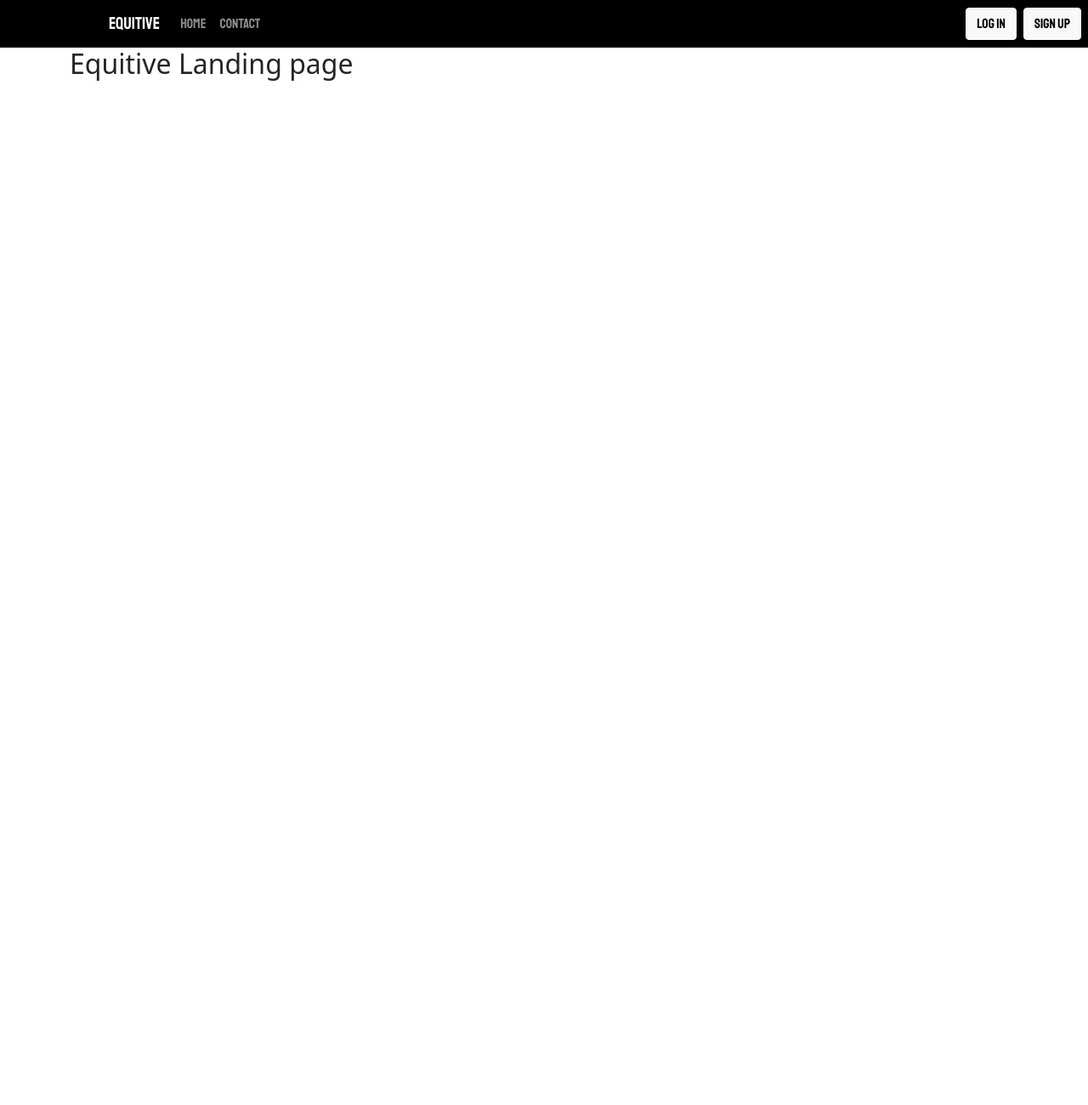
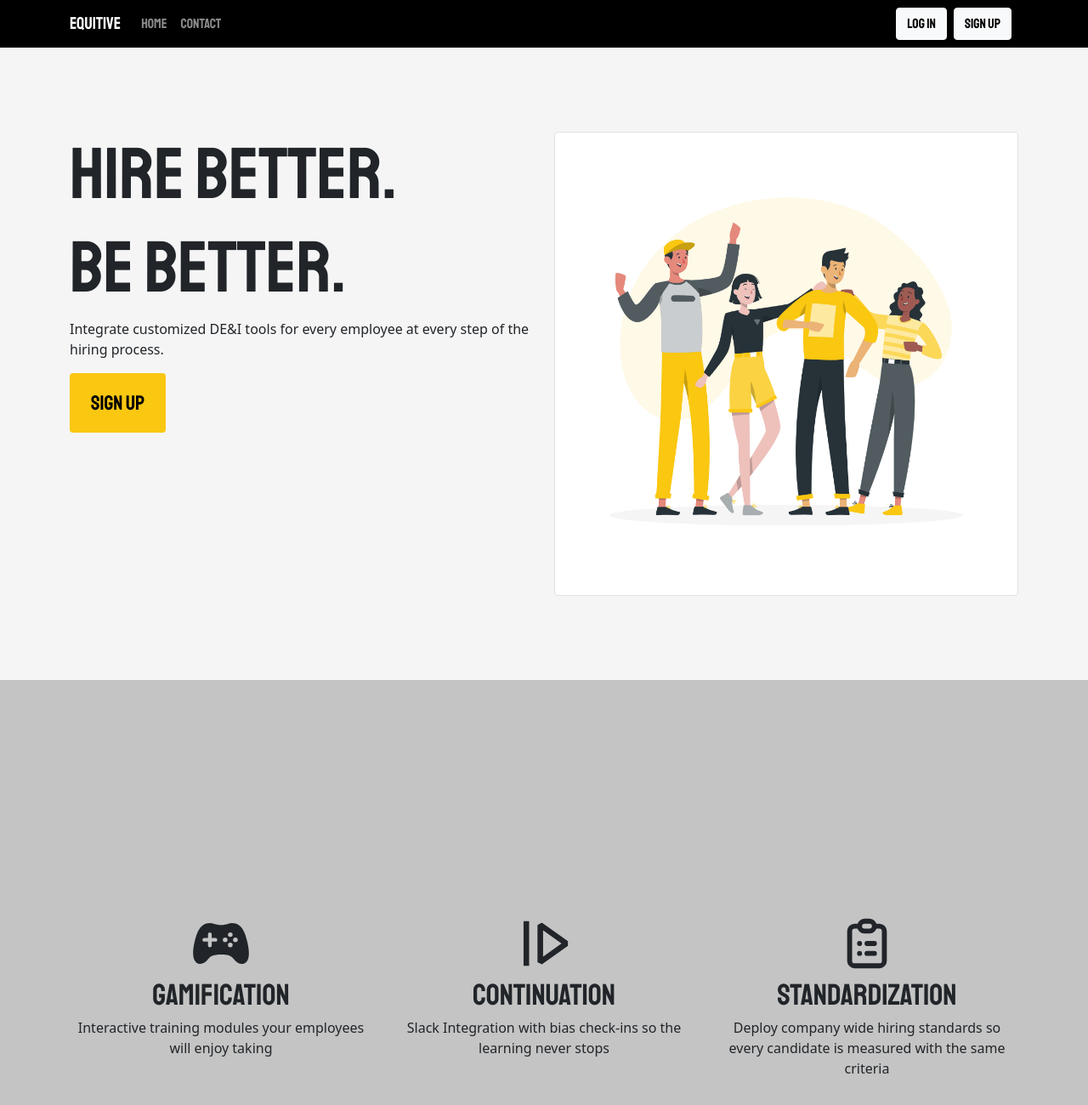
Before and after one commit to gracelang15/Equitive, a React app in the folder equitive_website/: page / in a window 1280 px wide. Shown: the top 1300 px of the page at 85% size. Before the commit the page ends 800 px from the top, so only its background shows below. Built offline with nearby package versions, Linux system fonts and the light colour scheme; some packages are replaced by stand-ins of ours; no server answers.

Commit message:
landing page styling

```diff
--- a/equitive_website/package.json
+++ b/equitive_website/package.json
@@ -11,6 +11,7 @@
     "react": "^18.0.0",
     "react-bootstrap": "^2.2.3",
     "react-dom": "^18.0.0",
+    "react-icons": "^4.3.1",
     "react-router-dom": "^6.3.0",
     "react-scripts": "5.0.0",
     "web-vitals": "^2.1.4"
--- a/equitive_website/src/components/App.js
+++ b/equitive_website/src/components/App.js
@@ -6,20 +6,20 @@ import { AuthProvider } from "../contexts/AuthContext"
 import { BrowserRouter as BrowserRouter, Routes, Route} from 'react-router-dom'
 import Dashboard from './Dashboard';
 import Login from './Login'
-import Landing from './Landing';
+import Landing from './LandingPage/Landing';
 import PrivateRoute from './PrivateRoute';
-import NavBar from './NavBar';
+import NavBar from './NavBar/NavBar';
 import React from 'react';
 import Contact from './Contact';
 import ProfileDetails from './ProfileDetails';
 import Modules from './Modules';
 import Standards from './Standards';
+import Footer from './Footer';
 
 function App() {
   return (
     <>
       <NavBar></NavBar>
-        <Container>
           <BrowserRouter>
             <AuthProvider>
               <Routes>
@@ -40,7 +40,7 @@ function App() {
               </Routes>
             </AuthProvider>
           </BrowserRouter>
-        </Container>
+        <Footer></Footer>
     </>
   );
 }
--- /dev/null
+++ b/equitive_website/src/components/Footer.js
@@ -0,0 +1,24 @@
+import React from 'react'
+import { Container, Row, Col } from 'react-bootstrap'
+
+function Footer() {
+  return (
+    <footer
+    style={{
+        width: "100%",
+        position: "relative",
+        bottom: 0,
+        display: "flex",
+        justifyContent: "center"
+    }}
+    >
+        <Container>
+            <Row>
+                <Col className='text-center py-3'>Copyright &copy;  Equitive</Col>
+            </Row>
+        </Container>
+    </footer>
+  )
+}
+
+export default Footer
--- a/equitive_website/src/components/Landing.js
+++ /dev/null
@@ -1,14 +0,0 @@
-import { Button } from 'bootstrap'
-import React from 'react'
-import { Link } from "react-router-dom"
-
-export default function Landing() {
-
-  return (
-    <div>
-        <h2>
-            Equitive Landing page
-        </h2>
-    </div>
-  )
-}
--- /dev/null
+++ b/equitive_website/src/components/LandingPage/Landing.css
@@ -0,0 +1,39 @@
+@import url('https://fonts.googleapis.com/css2?family=Staatliches&display=swap');
+@import url('https://fonts.googleapis.com/css2?family=Inter&display=swap');
+
+.main {
+    min-height: 93vh;
+    display: flex;
+    align-items: center;
+    background-color: #F5F5F5;
+}
+
+.title{
+    font-size: 85px;
+    font-family: 'Staatliches', cursive;
+}
+
+.subtitle .description{
+    font-family: 'Inter', sans-serif;
+    font-size: 20px;
+}
+
+img{
+    border:0;
+}
+
+.btn-custom{
+    font-family: 'Staatliches', cursive;
+}
+
+.features{
+    min-height: 93vh;
+    display: flex;
+    align-items: center;
+    background-color: #C4C4C4;
+}
+
+.feature{
+    font-family: 'Staatliches', cursive;
+    font-size: 35px;
+}
--- /dev/null
+++ b/equitive_website/src/components/LandingPage/Landing.js
@@ -0,0 +1,103 @@
+import React from 'react'
+import { Container, Row, Col, Button } from 'react-bootstrap'
+import { Link } from "react-router-dom"
+import './Landing.css'
+import {IoGameController} from 'react-icons/io5'
+import {VscDebugContinue} from 'react-icons/vsc'
+import {HiOutlineClipboardList} from 'react-icons/hi'
+
+export default function Landing() {
+
+  return (
+<div>
+<div className="main">
+  <Container>
+    <Row>
+      <Col>
+      <div className="intro-text">
+        <h1 className='title'>
+          HIRE BETTER.
+        </h1>
+      </div>
+      <div className="intro-text">
+        <h1 className='title'>
+          BE BETTER.
+        </h1>
+      </div>
+      <div>
+        <p className='subtitle'>
+          Integrate customized DE&amp;I tools for every employee at every step of the hiring process.
+        </p>
+        <>
+          <style type="text/css">
+            {`
+            .btn-custom {
+              background-color: #FAC711;
+              color: black;
+            }
+
+            .btn-xxl {
+              padding: 1rem 1.5rem;
+              font-size: 1.5rem;
+            }
+            `}
+          </style>
+          <Button variant="custom" size="xxl" href='/signup'>
+            SIGN UP
+          </Button>
+        </>
+      </div>
+      </Col>
+      <Col>
+        <img className="img-thumbnail"  src={require("./landing.png")}
+        alt={"people"}/>
+      </Col>
+      </Row>
+  </Container>
+</div>
+  <div className='features'>
+    <Container>
+      <Row>
+        <Col className='text-center'>
+          <Container>
+            <IoGameController size={70}/>
+          </Container>
+        </Col>
+        <Col className='text-center'>
+          <Container>
+            <VscDebugContinue size={70}/>
+          </Container>
+        </Col>
+        <Col className='text-center'>
+          <Container>
+            <HiOutlineClipboardList size={70}/>
+          </Container>
+        </Col>
+      </Row>
+      <Row>
+        <Col className="feature text-center">
+        GAMIFICATION
+        </Col>
+        <Col className="feature text-center">
+        CONTINUATION
+        </Col>
+        <Col className="feature text-center">
+        STANDARDIZATION
+        </Col>
+      </Row>
+      <Row>
+        <Col className="description text-center">
+          Interactive training modules your employees will enjoy taking
+        </Col>
+        <Col className="description text-center">
+          Slack Integration with bias check-ins so the learning never stops
+        </Col>
+        <Col className="description text-center">
+          Deploy company wide hiring standards so every candidate is measured with the same criteria
+        </Col>
+      </Row>
+    </Container>
+  </div>
+</div>
+  )
+}
--- a/equitive_website/src/components/NavBar.js
+++ b/equitive_website/src/components/NavBar/NavBar.js
@@ -1,10 +1,11 @@
 import React from 'react'
-import { Navbar, Nav, Button, ButtonGroup, ButtonToolbar} from 'react-bootstrap'
-import "../styles.css";
+import { Navbar, Nav, Button, ButtonGroup, ButtonToolbar, Container} from 'react-bootstrap'
+import "./navbar.css";
 
 export default function NavigationBar() {
   return (
 <Navbar className = "navbar-dark" expand="lg">
+  <Container>
     <Navbar.Brand href="/">Equitive</Navbar.Brand>
     <Navbar.Toggle aria-controls="basic-navbar-nav" />
     <Navbar.Collapse id="basic-navbar-nav">
@@ -21,6 +22,7 @@ export default function NavigationBar() {
           </ButtonGroup>
         </ButtonToolbar>
     </Navbar.Collapse>
+    </Container>
 </Navbar>
   )
 }
--- a/equitive_website/src/styles.css
+++ b/equitive_website/src/components/NavBar/navbar.css
@@ -1,11 +1,6 @@
-/* src/styles.css */
 @import url('https://fonts.googleapis.com/css2?family=Staatliches&display=swap');
 
 .navbar {
     background-color: black;
     font-family: 'Staatliches', cursive;
 }
-
-.navbar .navbar-brand{
-    margin-left:10% !important;
-}
```
Also changed, not shown: equitive_website/src/components/LandingPage/landing.png (added), 1 other file.
